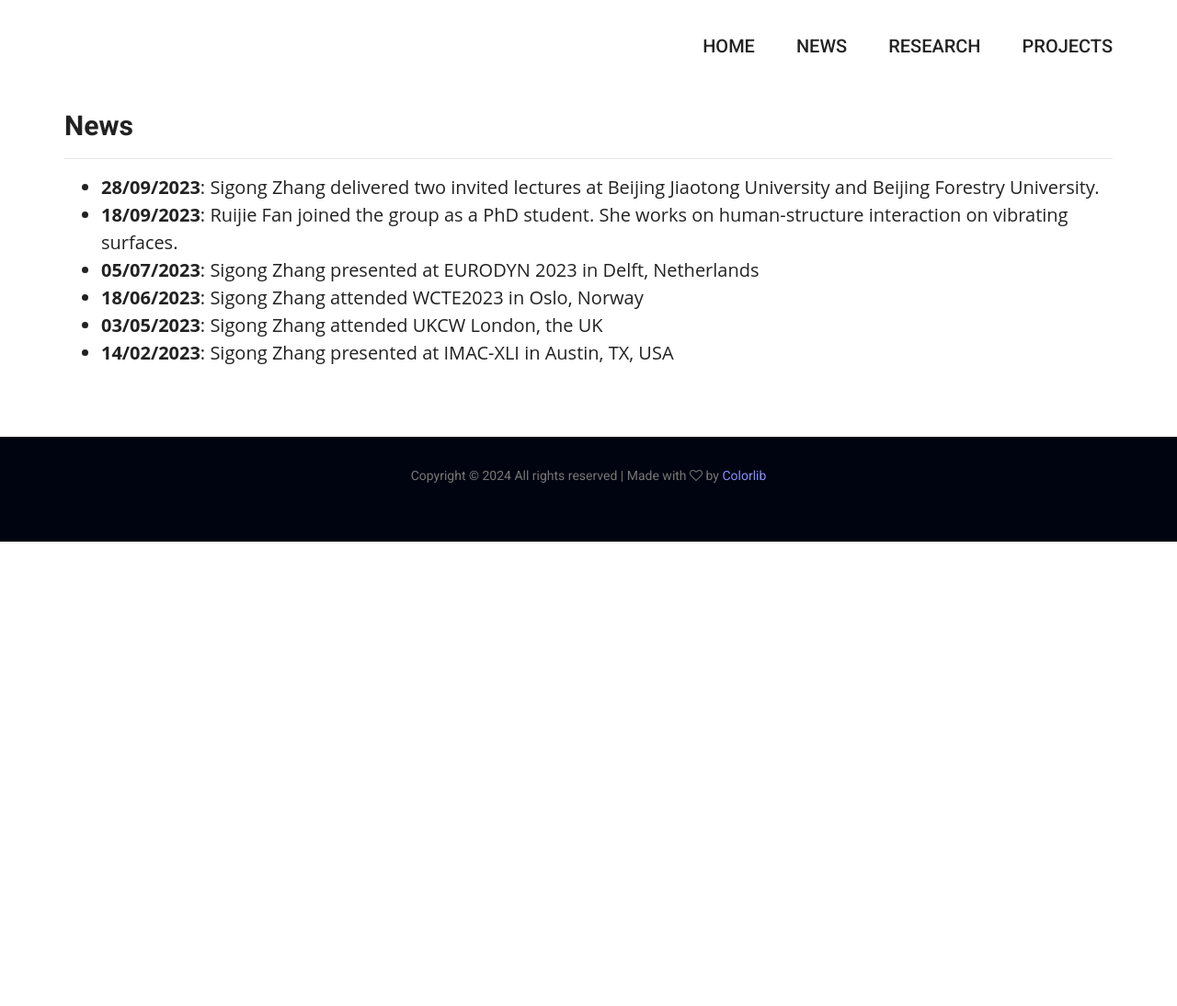
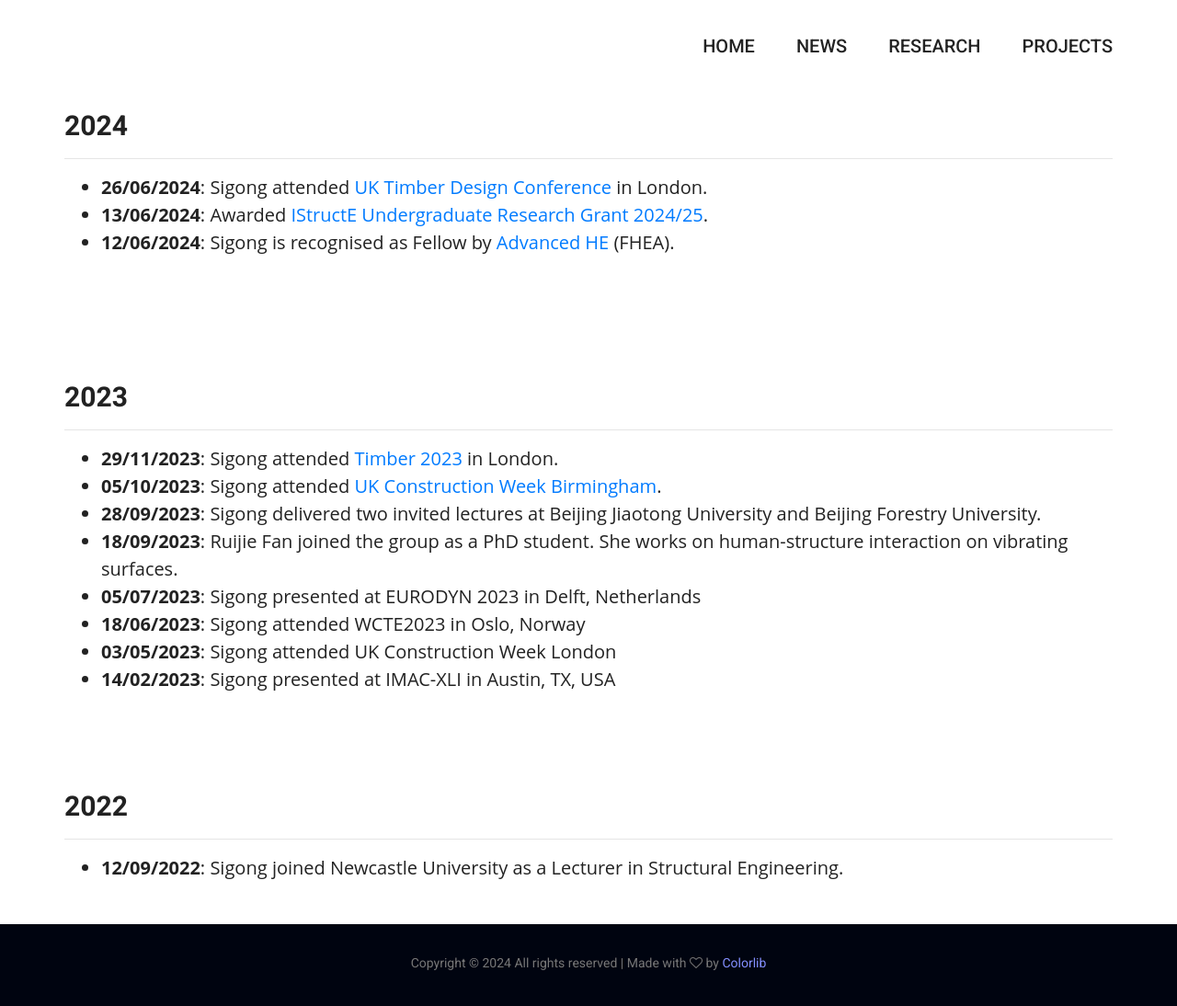
Before and after one commit to sigongzhang/sigongzhang.github.io, a plain HTML site: page News.html in a window 1280 px wide. Shown: the top 1094 px of the page at 92% size. Before the commit the page ends 800 px from the top, so only its background shows below. Drawn offline with Linux system fonts and the light colour scheme.

Commit message:
Add files via upload

```diff
--- a/News.html
+++ b/News.html
@@ -76,20 +76,19 @@
     </header>
     <!--================Header Menu Area =================-->
 
-
     <!--================Details Area =================-->
     <section class="portfolio_details_area p_120">
         <div class="container">
-            <h2>News</h2>
+            <h2>2024</h2>
             <hr>
             <div class="portfolio_details_inner">
+
+
 <ul>
-    <li><b>28/09/2023</b>: Sigong Zhang delivered two invited lectures at Beijing Jiaotong University and Beijing Forestry University. </li>
-    <li><b>18/09/2023</b>: Ruijie Fan joined the group as a PhD student. She works on human-structure interaction on vibrating surfaces.</li>
-    <li><b>05/07/2023</b>: Sigong Zhang presented at EURODYN 2023 in Delft, Netherlands</li>
-    <li><b>18/06/2023</b>: Sigong Zhang attended WCTE2023 in Oslo, Norway</li>
-    <li><b>03/05/2023</b>: Sigong Zhang attended UKCW London, the UK</li>
-    <li><b>14/02/2023</b>: Sigong Zhang presented at IMAC-XLI in Austin, TX, USA</li>
+
+    <li><b>26/06/2024</b>: Sigong attended <a href="https://timberdevelopment.uk/uk-timber-design-conference/">UK Timber Design Conference</a> in London.</li>
+    <li><b>13/06/2024</b>: Awarded <a href="https://www.istructe.org/training-and-development/apply-for-grants/undergraduate-research-grants/">IStructE Undergraduate Research Grant 2024/25</a>.</li>
+    <li><b>12/06/2024</b>: Sigong is recognised as Fellow by <a href="https://www.advance-he.ac.uk/fellowship/fellowship">Advanced HE</a> (FHEA).
 </ul>
 
 
@@ -99,6 +98,49 @@
         </div>
     </section>
 
+
+    <section class="portfolio_details_area p_60">
+        <div class="container">
+            <h2>2023</h2>
+            <hr>
+            <div class="portfolio_details_inner">
+
+
+<ul>
+    <li><b>29/11/2023</b>: Sigong attended <a href="https://www.iom3.org/events-awards/timber-2023.html">Timber 2023</a> in London. </li>
+    <li><b>05/10/2023</b>: Sigong attended <a href="https://www.ukconstructionweek.com/">UK Construction Week Birmingham</a>.</a>
+    <li><b>28/09/2023</b>: Sigong delivered two invited lectures at Beijing Jiaotong University and Beijing Forestry University.</li>
+    <li><b>18/09/2023</b>: Ruijie Fan joined the group as a PhD student. She works on human-structure interaction on vibrating surfaces.</li>
+    <li><b>05/07/2023</b>: Sigong presented at EURODYN 2023 in Delft, Netherlands</li>
+    <li><b>18/06/2023</b>: Sigong attended WCTE2023 in Oslo, Norway</li>
+    <li><b>03/05/2023</b>: Sigong attended UK Construction Week London</li>
+    <li><b>14/02/2023</b>: Sigong presented at IMAC-XLI in Austin, TX, USA</li>
+</ul>
+
+
+            </div>
+
+        </div>
+        </div>
+    </section>
+
+    <section class="portfolio_details_area p_60">
+        <div class="container">
+            <h2>2022</h2>
+            <hr>
+            <div class="portfolio_details_inner">
+
+
+<ul>
+    <li><b>12/09/2022</b>: Sigong joined Newcastle University as a Lecturer in Structural Engineering.</li>
+</ul>
+
+
+            </div>
+
+        </div>
+        </div>
+    </section>
 
     <!--================End Details Area =================-->
 
```
Also changed, not shown: Research-Publications.html (+5 -1 lines), Research.html (+1 -0 lines), index.html (+9 -4 lines), vPERFORM-results.html (+3 -1 lines).
